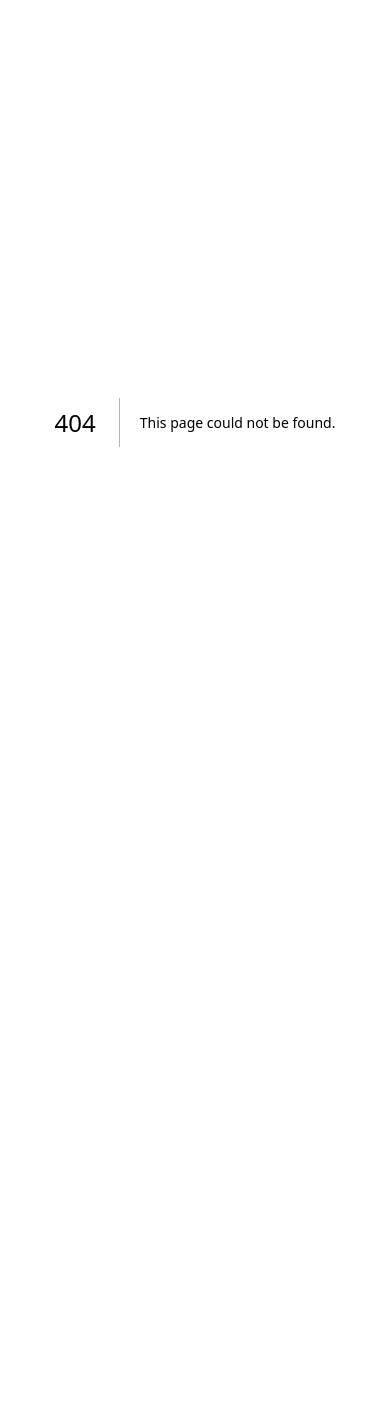
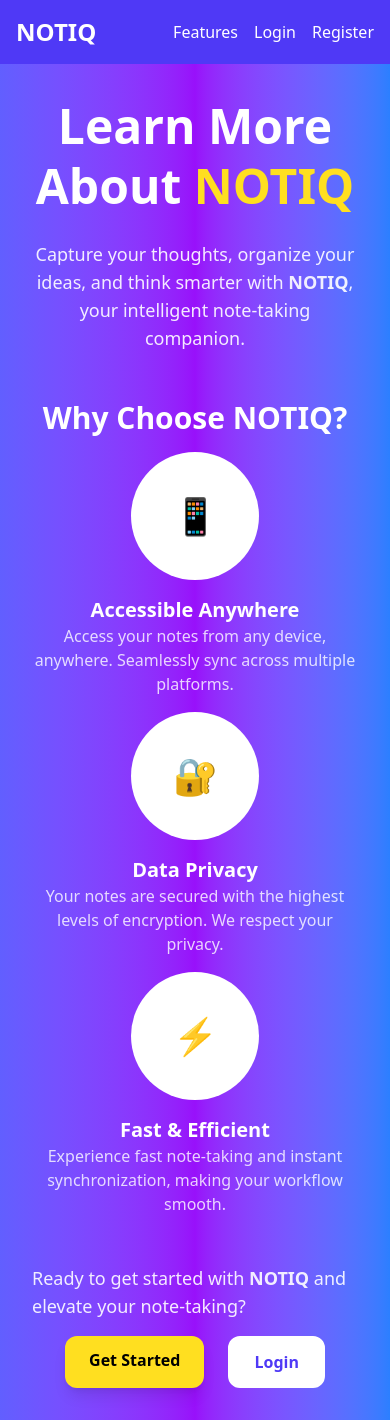
Before and after one commit to iaffansheikh21/Notiq, a Next.js app: page /learn-more in a window 390 px wide. Before the commit this address had no page. Before the commit the page ends 844 px from the top, so only its background shows below. Built offline with nearby package versions, Linux system fonts and the light colour scheme.

Commit message:
Implemented core pages and components: login page, register page, create page, dashboard, features page, landing page, Navbar, NoteCard. Added modern design, transitions, and responsive UI.

```diff
--- a/app/layout.tsx
+++ b/app/layout.tsx
@@ -1,5 +1,6 @@
 import type { Metadata } from "next";
 import { Geist, Geist_Mono } from "next/font/google";
+import Navbar from "../components/Navbar";
 import "./globals.css";
 
 const geistSans = Geist({
@@ -13,8 +14,8 @@ const geistMono = Geist_Mono({
 });
 
 export const metadata: Metadata = {
-  title: "NOTIQ",
-  description: "Generated by create next app",
+  title: "NOTIQ - Your Note-taking App",
+  description: "Smart and organized note-taking platform",
 };
 
 export default function RootLayout({
@@ -24,47 +25,10 @@ export default function RootLayout({
 }>) {
   return (
     <html lang="en">
-      <body
-        className={`${geistSans.variable} ${geistMono.variable} antialiased`}
-      >
-        {children}
+      <body className={`${geistSans.variable} ${geistMono.variable} antialiased`}>
+        <Navbar />  {/* Importing and using the Navbar component */}
+        {children}  {/* This renders the page content */}
       </body>
     </html>
   );
 }
-
-
-// import type { Metadata } from "next";
-// import { Geist, Geist_Mono } from "next/font/google";
-// import Navbar from "./components/Navbar"; // Adjust the path if necessary
-// import "./globals.css";
-
-// const geistSans = Geist({
-//   variable: "--font-geist-sans",
-//   subsets: ["latin"],
-// });
-
-// const geistMono = Geist_Mono({
-//   variable: "--font-geist-mono",
-//   subsets: ["latin"],
-// });
-
-// export const metadata: Metadata = {
-//   title: "NOTIQ - Your Note-taking App",
-//   description: "Smart and organized note-taking platform",
-// };
-
-// export default function RootLayout({
-//   children,
-// }: Readonly<{
-//   children: React.ReactNode;
-// }>) {
-//   return (
-//     <html lang="en">
-//       <body className={`${geistSans.variable} ${geistMono.variable} antialiased`}>
-//         <Navbar />  {/* Importing and using the Navbar component */}
-//         {children}  {/* This renders the page content */}
-//       </body>
-//     </html>
-//   );
-// }
--- /dev/null
+++ b/app/learn-more/page.tsx
@@ -0,0 +1,107 @@
+"use client";
+
+import { motion } from "framer-motion";
+
+export default function LearnMore() {
+  return (
+    <div className="min-h-screen bg-gradient-to-r from-indigo-500 via-purple-600 to-blue-500 text-white flex flex-col items-center justify-center p-8">
+      {/* Title Section */}
+      <motion.h1
+        initial={{ opacity: 0, y: -40 }}
+        animate={{ opacity: 1, y: 0 }}
+        transition={{ duration: 0.8 }}
+        className="text-5xl md:text-6xl font-extrabold text-center leading-tight mb-6"
+      >
+        Learn More About <span className="text-yellow-300">NOTIQ</span>
+      </motion.h1>
+
+      {/* Tagline Section */}
+      <motion.p
+        initial={{ opacity: 0, y: 20 }}
+        animate={{ opacity: 1, y: 0 }}
+        transition={{ delay: 0.2, duration: 0.8 }}
+        className="text-lg md:text-xl text-white/90 max-w-3xl text-center mb-12"
+      >
+        Capture your thoughts, organize your ideas, and think smarter with <span className="font-semibold">NOTIQ</span>, your intelligent note-taking companion.
+      </motion.p>
+
+      {/* Key Features Section */}
+      <motion.div
+        initial={{ opacity: 0, scale: 0.95 }}
+        animate={{ opacity: 1, scale: 1 }}
+        transition={{ delay: 0.4, duration: 0.6 }}
+        className="w-full max-w-3xl space-y-8 text-center"
+      >
+        <h2 className="text-3xl font-semibold text-white mb-4">Why Choose NOTIQ?</h2>
+        <div className="space-y-4">
+          <div className="flex flex-col sm:flex-row justify-between items-center">
+            <div className="w-32 h-32 bg-white text-indigo-600 rounded-full flex justify-center items-center mb-4 sm:mb-0">
+              <span className="text-4xl font-bold">📱</span>
+            </div>
+            <div className="sm:w-3/4">
+              <h3 className="text-xl font-semibold text-white">Accessible Anywhere</h3>
+              <p className="text-white/80">
+                Access your notes from any device, anywhere. Seamlessly sync across multiple platforms.
+              </p>
+            </div>
+          </div>
+
+          <div className="flex flex-col sm:flex-row justify-between items-center">
+            <div className="w-32 h-32 bg-white text-indigo-600 rounded-full flex justify-center items-center mb-4 sm:mb-0">
+              <span className="text-4xl font-bold">🔐</span>
+            </div>
+            <div className="sm:w-3/4">
+              <h3 className="text-xl font-semibold text-white">Data Privacy</h3>
+              <p className="text-white/80">
+                Your notes are secured with the highest levels of encryption. We respect your privacy.
+              </p>
+            </div>
+          </div>
+
+          <div className="flex flex-col sm:flex-row justify-between items-center">
+            <div className="w-32 h-32 bg-white text-indigo-600 rounded-full flex justify-center items-center mb-4 sm:mb-0">
+              <span className="text-4xl font-bold">⚡</span>
+            </div>
+            <div className="sm:w-3/4">
+              <h3 className="text-xl font-semibold text-white">Fast & Efficient</h3>
+              <p className="text-white/80">
+                Experience fast note-taking and instant synchronization, making your workflow smooth.
+              </p>
+            </div>
+          </div>
+        </div>
+      </motion.div>
+
+      {/* Call-to-Action Section */}
+      <motion.div
+        initial={{ opacity: 0, scale: 0.95 }}
+        animate={{ opacity: 1, scale: 1 }}
+        transition={{ delay: 0.6, duration: 0.6 }}
+        className="mt-12"
+      >
+        <p className="text-lg text-white/90 mb-4">
+          Ready to get started with <span className="font-semibold">NOTIQ</span> and elevate your note-taking?
+        </p>
+        <motion.div
+          initial={{ opacity: 0 }}
+          animate={{ opacity: 1 }}
+          transition={{ delay: 0.8, duration: 0.5 }}
+          className="flex justify-center gap-6"
+        >
+          <a
+            href="/register"
+            className="bg-yellow-300 text-black font-semibold px-6 py-3 rounded-xl shadow-lg hover:bg-yellow-400 transition duration-300"
+          >
+            Get Started
+          </a>
+          <a
+            href="/login"
+            className="bg-white text-indigo-600 font-semibold px-6 py-3 rounded-xl border-2 border-white hover:bg-indigo-600 hover:text-white transition duration-300"
+          >
+            Login
+          </a>
+        </motion.div>
+      </motion.div>
+    </div>
+  );
+}
--- a/app/page.tsx
+++ b/app/page.tsx
@@ -39,7 +39,7 @@ export default function Home() {
             Get Started
           </Link>
           <Link
-            href="features"
+            href="learn-more"
             className="border-2 border-white px-6 py-3 rounded-xl hover:bg-white hover:text-indigo-600 transition duration-300"
           >
             Learn More
```
